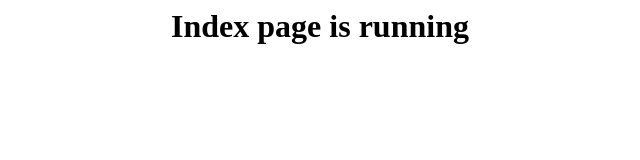
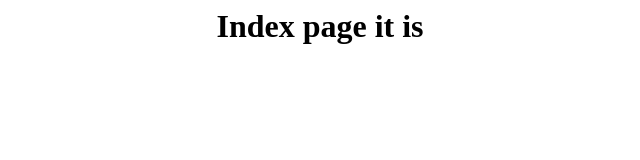
Before and after one commit to chetukarankal/HtmlProject, a plain HTML site: page index.html in a window 1280 px wide. Shown: the whole page, without its empty margins (320-960 px from the left). Drawn offline with Linux system fonts and the light colour scheme.

Commit message:
Commit message

```diff
--- a/index.html
+++ b/index.html
@@ -3,6 +3,6 @@
         <link rel="stylesheet" href="style.css">
     </head>
     <body>
-        <h1>Index page is running</h1>
+        <h1>Index page it is</h1>
     </body>
 </html>
```
